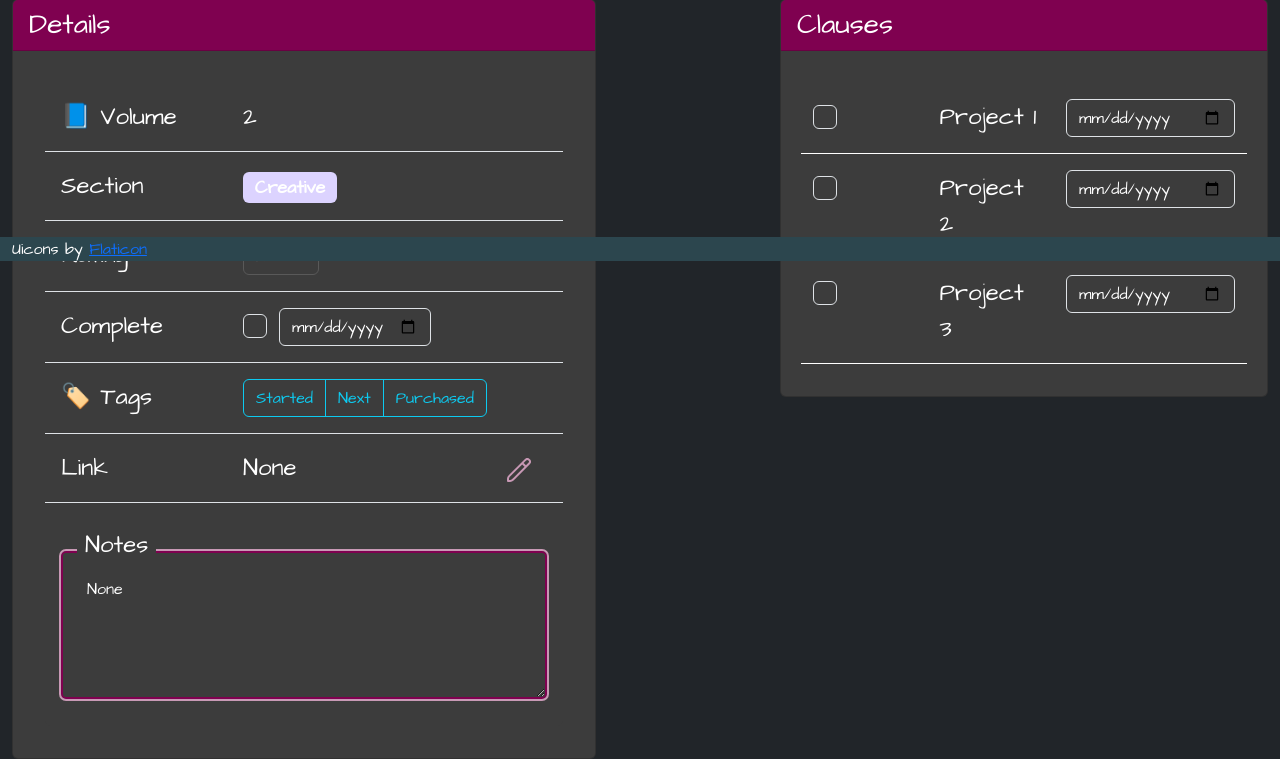
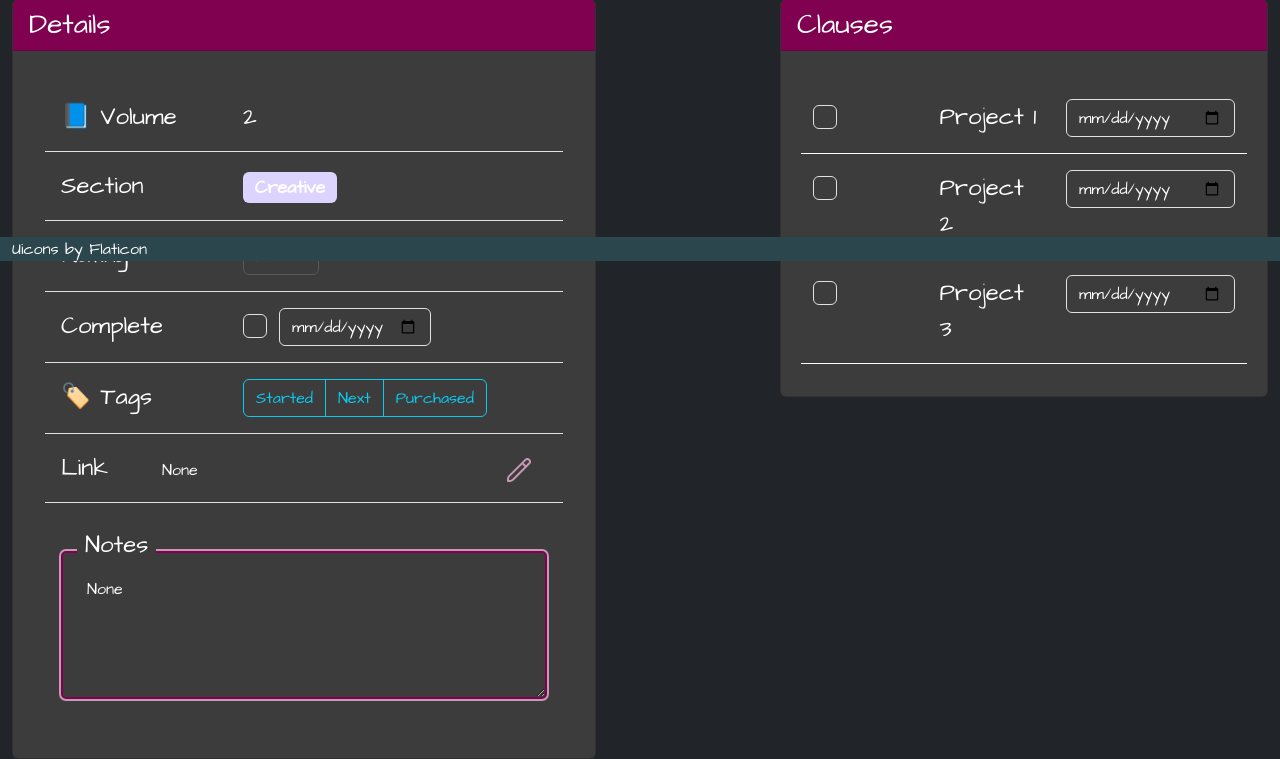
Before and after one commit to LisaS7/RebelBadgeTracker, a Flask app: page /badge/1 in a window 1280 px wide. Shown: the part 539-1298 px from the top of the page. Run offline with Flask 3, Linux system fonts and the light colour scheme; data comes from the database, SQL or seed files in the repository.

Commit message:
Minor fixes

```diff
--- a/flask_app/static/css/style.css
+++ b/flask_app/static/css/style.css
@@ -39,6 +39,11 @@ body {
   left: 0;
   padding: 2rem 4rem 2rem 5rem;
   border-radius: 5px;
+}
+
+a {
+  color: white;
+  text-decoration: none;
 }
 
 /* INPUT ELEMENTS */
--- a/flask_app/static/js/badge.js
+++ b/flask_app/static/js/badge.js
@@ -85,6 +85,7 @@ saveBtn.addEventListener("click", function (ev) {
     }),
   });
   displayLink.textContent = inputField.value;
+  document.getElementById("badge-link").setAttribute("href", inputField.value);
   inputField.style.display = "none";
   saveBtn.style.display = "none";
   displayLink.style.display = "block";
--- a/flask_app/templates/pages/badge.html
+++ b/flask_app/templates/pages/badge.html
@@ -157,12 +157,14 @@
           </div>
         </li>
         <li class="list-group-item d-flex flex-row">
-          <div class="col-4">
+          <div class="col-2">
             <span>Link</span>
           </div>
           <div class="col d-flex flex-row">
-            <input id="input-link" type="text" />
-            <span id="link-text">{{badge.link}}</span>
+            <input id="input-link" type="text" value="{{badge.link}}" />
+            <a id="badge-link" href="{{badge.link}}"
+              ><span id="link-text" class="fs-6">{{badge.link}}</span></a
+            >
             <img
               id="save-link-btn"
               src="{{ url_for('static', filename='/icons/check.svg') }}"
```
